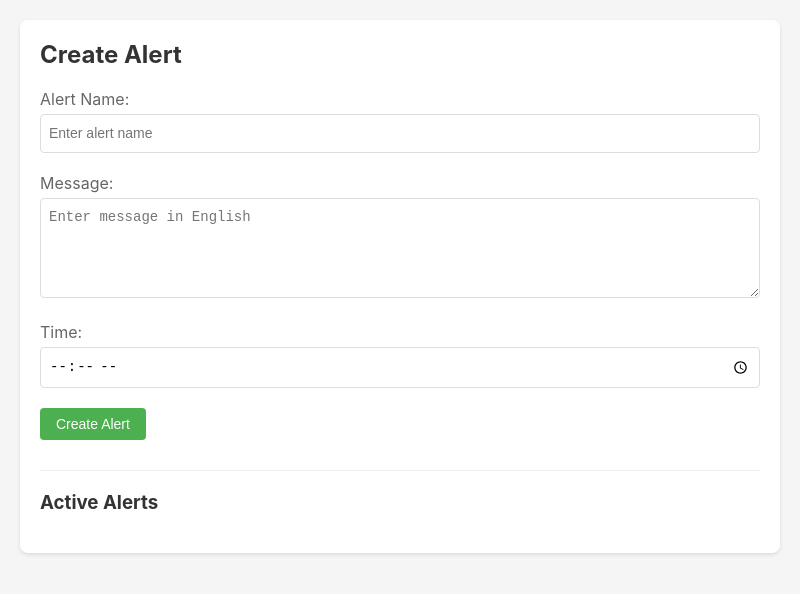
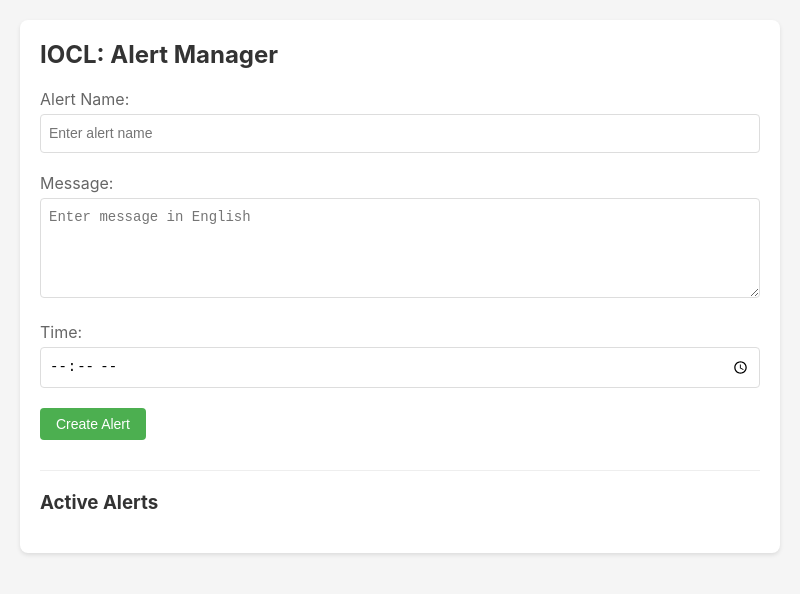
Before and after one commit to akprgm/AlertManager, an Electron app: page src/index.html in a window 800 px wide. Drawn offline with Linux system fonts and the light colour scheme; no server answers.

Commit message:
update-app-name

```diff
--- a/package.json
+++ b/package.json
@@ -1,7 +1,7 @@
 {
-  "name": "alertapp",
+  "name": "iocl-alert-manager",
   "version": "1.0.0",
-  "description": "An Electron desktop application for creating scheduled alerts with text-to-speech functionality in multiple languages.",
+  "description": "IOCL Alert Manager - A desktop application for creating and managing scheduled alerts with text-to-speech functionality",
   "main": "src/scripts/main.js",
   "scripts": {
     "start": "electron .",
--- a/src/index.html
+++ b/src/index.html
@@ -1,13 +1,13 @@
 <!DOCTYPE html>
 <html>
 <head>
-    <title>Alert Manager</title>
+    <title>IOCL: Alert Manager</title>
     <link rel="stylesheet" type="text/css" href="styles/main.css">
 </head>
 <body>
     <div class="container">
         <div class="content">
-            <h2>Create Alert</h2>
+            <h2>IOCL: Alert Manager</h2>
             <form id="alertForm">
                 <div class="form-group">
                     <label for="alertName">Alert Name:</label>
--- a/src/scripts/main.js
+++ b/src/scripts/main.js
@@ -14,6 +14,7 @@
     mainWindow = new BrowserWindow({
         width: 800,
         height: 600,
+        title: 'IOCL: Alert Manager',
         webPreferences: {
             nodeIntegration: true,
             contextIsolation: false
```
